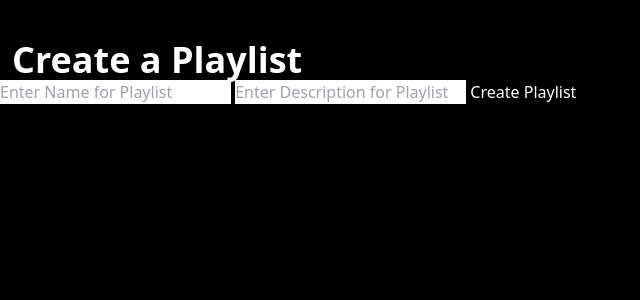
After one commit to ruslannnn2/IA_APP_FOLDER, a Flask app: page /create in a window 1280 px wide. The commit adds this page. Shown: the top 300 px of the page, without its empty margins (0-640 px from the left). Run offline with Flask 3, Linux system fonts and the light colour scheme.

Commit message:
App Finished for Submission

```diff
--- a/main.py
+++ b/main.py
@@ -140,6 +140,70 @@ def search_method(songcreds):
     return render_template('search.html', data = temp)
 
 
+@app.route('/home/<playlist_id>/<songcreds>/addsong')
+def add_song(playlist_id,songcreds):
+
+    headers = {
+
+        'Authorization': f'Bearer {session["access_token"]}'
+    }
+    params ={
+        'q' : songcreds,
+        'type' : 'track',
+        'offset' : "5",
+
+    }
+
+    search_url = f"{api_base_url}search?{urllib.parse.urlencode(params)}"
+    search_request = requests.get(search_url, headers= headers)
+    temp = search_request.json()['tracks']['items']
+
+    return render_template('addsong.html', data = temp)
+
+@app.route('/home/<playlist_id>/<songcreds>/addsong/<uri>/add')
+def song_added(playlist_id,songcreds,uri):
+
+    headers = {
+        "Content-Type": "application/json",
+        "accept": "application/json",
+        "Authorization": f'Bearer {session["access_token"]}'
+    }
+    params ={
+        'uris' : [uri],
+        'position' : 0,
+
+    }
+
+    url = f'https://api.spotify.com/v1/playlists/{playlist_id}/tracks'
+
+    response = requests.request("POST", url, json=params, headers=headers)
+
+
+    return redirect("/home")
+
+
+@app.route('/create')
+def playlistpage():
+    return render_template('create.html')
+
+@app.route('/create/<pName>/<pDesc>')
+def playlistCreate(pName,pDesc):
+    reqBody = {
+        'name' : pName,
+        'description' : pDesc,
+        'public' : False
+    }
+
+    headers = {
+
+        'Authorization': f'Bearer {session["access_token"]}'
+    }
+
+    req = requests.post(api_base_url + 'users/' + session["user_id"] + "/playlists", headers= headers, json= reqBody)
+
+
+    return redirect('/home')
+
 
 if __name__ == "__main__" :
     app.run(debug=True)
--- a/static/functions.js
+++ b/static/functions.js
@@ -1,6 +1,3 @@
-
-
-
 function test(data) {
 
 
@@ -53,7 +50,7 @@ function createTrackDivs(data){
   for (let i = 0 ; i < data['items'].length; i++){
     temp = document.createElement('a');
     temp.className = "bg-slate-600 w-80 text-white font-semibold rounded-lg pl-5 items-center text-lg ml-5 transition hover:bg-slate-400"
-    temp.innerHTML = data['items'][i]['track']['name']
+    temp.innerHTML = data['items'][i]['track']['name'] + " - " + data['items'][i]['track']['artists'][0]['name']
     temp.href = window.location.href + '/' + data['items'][i]['track']['name'] + '/' + data['items'][i]['track']['artists'][0]['name']
     document.getElementById('tracks').appendChild(temp)
   }
@@ -71,6 +68,19 @@ function createSearchDivs(data){
   }
 
 }
+
+function createSearchAddDivs(data){
+  for (let i = 0; i < data.length; i++){
+    console.log(data[i]['name'])
+    temp = document.createElement('a');
+    temp.className = "bg-slate-600 w-80 text-white font-semibold rounded-lg pl-5 items-center text-lg ml-5 transition hover:bg-slate-400"
+    temp.innerHTML = data[i]['name'] + " - " + data[i]['artists'][0]['name']
+    temp.href = window.location.href + "/" + data[i]['uri'] + "/add"
+    document.getElementById('tracks').appendChild(temp)
+  }
+
+}
+
 
 
 function createResourceDivs(data){
@@ -142,3 +152,25 @@ function createSavedDivs(data){
 
   }
 }
+
+
+function createPlaylist(){
+  let submitBtn = document.getElementById('submit')
+
+  submitBtn.addEventListener("click", (e) => {
+    let name = document.getElementById('name')
+    let description = document.getElementById('description')
+
+    if (name.value == "" || description.value == ""){
+      name.value = name.value
+      description.value = description.value
+      alert("Please fill out all fields!")
+    } else {
+      window.location.href = "http://127.0.0.1:5000/create/" + name.value + "/" + description.value
+
+    }
+
+  })
+
+
+}
--- a/static/style.css
+++ b/static/style.css
@@ -846,6 +846,12 @@ video {
   margin-bottom: calc(0.125rem * var(--tw-space-y-reverse));
 }
 
+.space-y-2 > :not([hidden]) ~ :not([hidden]) {
+  --tw-space-y-reverse: 0;
+  margin-top: calc(0.5rem * calc(1 - var(--tw-space-y-reverse)));
+  margin-bottom: calc(0.5rem * var(--tw-space-y-reverse));
+}
+
 .space-y-36 > :not([hidden]) ~ :not([hidden]) {
   --tw-space-y-reverse: 0;
   margin-top: calc(9rem * calc(1 - var(--tw-space-y-reverse)));
@@ -868,12 +874,6 @@ video {
   --tw-space-y-reverse: 0;
   margin-top: calc(1.25rem * calc(1 - var(--tw-space-y-reverse)));
   margin-bottom: calc(1.25rem * var(--tw-space-y-reverse));
-}
-
-.space-y-2 > :not([hidden]) ~ :not([hidden]) {
-  --tw-space-y-reverse: 0;
-  margin-top: calc(0.5rem * calc(1 - var(--tw-space-y-reverse)));
-  margin-bottom: calc(0.5rem * var(--tw-space-y-reverse));
 }
 
 .overflow-x-auto {
@@ -933,6 +933,10 @@ video {
   background-color: rgb(21 128 61 / var(--tw-bg-opacity));
 }
 
+.bg-inherit {
+  background-color: inherit;
+}
+
 .bg-slate-50 {
   --tw-bg-opacity: 1;
   background-color: rgb(248 250 252 / var(--tw-bg-opacity));
@@ -943,8 +947,9 @@ video {
   background-color: rgb(71 85 105 / var(--tw-bg-opacity));
 }
 
-.bg-inherit {
-  background-color: inherit;
+.bg-white {
+  --tw-bg-opacity: 1;
+  background-color: rgb(255 255 255 / var(--tw-bg-opacity));
 }
 
 .bg-gradient-to-b {
@@ -1004,6 +1009,10 @@ video {
   padding-bottom: 2.5rem;
 }
 
+.pb-3 {
+  padding-bottom: 0.75rem;
+}
+
 .pb-5 {
   padding-bottom: 1.25rem;
 }
@@ -1028,6 +1037,10 @@ video {
   padding-right: 1.25rem;
 }
 
+.pt-10 {
+  padding-top: 2.5rem;
+}
+
 .pt-20 {
   padding-top: 5rem;
 }
@@ -1050,14 +1063,6 @@ video {
 
 .pt-48 {
   padding-top: 12rem;
-}
-
-.pt-10 {
-  padding-top: 2.5rem;
-}
-
-.pb-3 {
-  padding-bottom: 0.75rem;
 }
 
 .text-center {
--- /dev/null
+++ b/templates/create.html
@@ -0,0 +1,25 @@
+<!DOCTYPE html>
+<html lang="en">
+<script type="text/javascript" src="/static/functions.js"></script>
+<link href="/static/style.css" type="text/css" rel="stylesheet">
+<head>
+    <meta charset="UTF-8">
+    <meta name="viewport" content="width=device-width, initial-scale=1.0">
+    <title>Document</title>
+</head>
+<body class = "bg-black">
+    <div class = "flex flex-col text-white pt-10 space-y-2 font-bold text-4xl pl-3">
+        Create a Playlist
+    </div>
+
+        <input type="text" id = "name" placeholder="Enter Name for Playlist">
+        <input type="text" id = "description" placeholder="Enter Description for Playlist">
+        <button class = "text-white" id = "submit"> Create Playlist</button>
+        <script type="text/javascript">
+            createPlaylist()
+        </script>
+
+
+
+</body>
+</html>
--- a/templates/index.html
+++ b/templates/index.html
@@ -19,14 +19,14 @@
 <body class = "bg-black min-h-screen">
     <header class = " flex text-white py-6 text-5xl justify-center text-center font-sans font-semibold">
 
-        placeholder
+        FroggerTab
     </header>
 
     <div class = "items-center justify-center flex h-64 relative ">
         <div class = "flex relative top-32 rounded-xl bg-gradient-to-b from-fuchsia-500 to-pink-600
                        items-center justify-center border-none py-9 px-12 flex-col space-y-36 ">
             <div class = "w-32  py-6 font-sans rounded-xl text-center flex-wrap font-bold">
-                placeholder
+                Log in below
             </div>
 
 
```
Also changed, not shown: templates/addsong.html (added, +19 -0 lines), templates/home.html (+12 -2 lines), templates/playlist.html (+14 -21 lines), static/content/plus.png (added), 2 other files.
